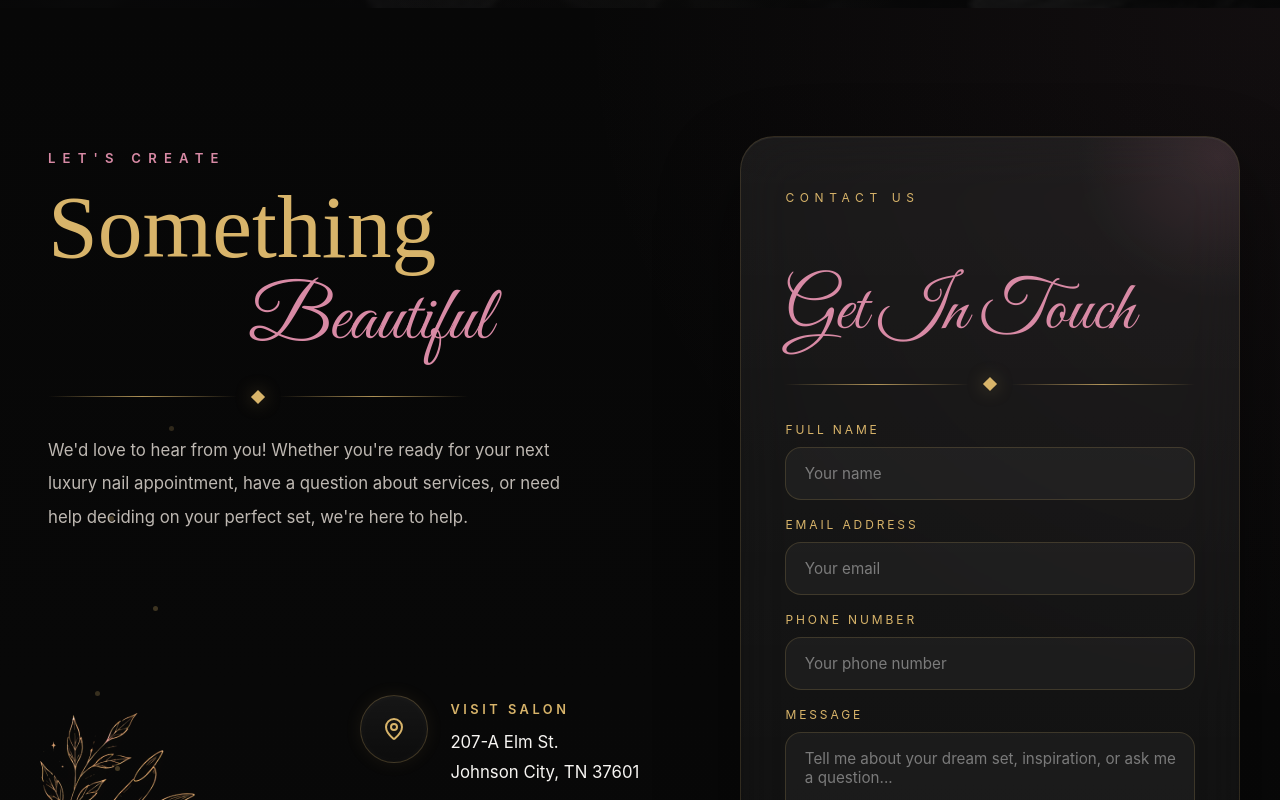
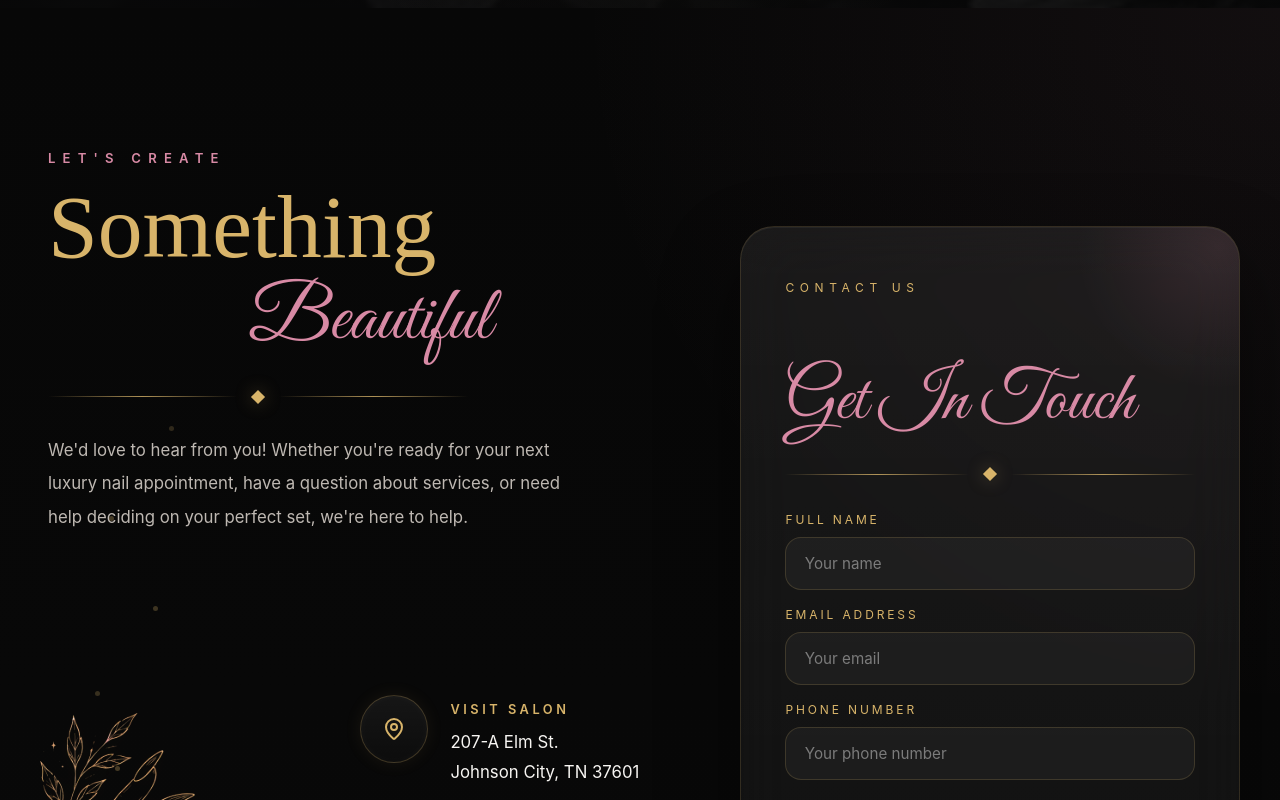
Before and after one commit to madwhite97/kulorwerkz-with-thomasina, a React (Vite) app: page / in a window 1280 px wide. Shown: the part 9040-9840 px from the top of the page. Built offline with nearby package versions, Linux system fonts and the light colour scheme; a web font is replaced by a local one.

Commit message:
Adjust desktop contact form spacing

```diff
--- a/src/components/contact/contact.css
+++ b/src/components/contact/contact.css
@@ -1141,3 +1141,12 @@
     cursor: wait;
     transform: none;
 }
+
+/* Desktop - Lower the contact form */
+@media(min-width: 1025px) {
+
+    .contact-right {
+        padding-top: 90px;
+    }
+
+}
```
